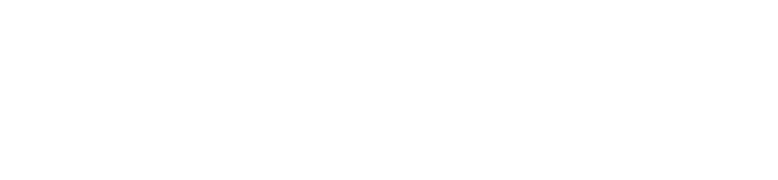
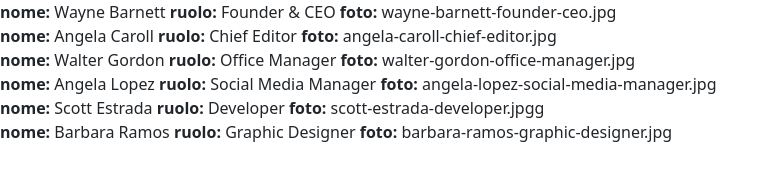
Before and after one commit to albertotaddeucci/js-our-team, a plain HTML site: page index.html in a window 1280 px wide. Shown: the whole page, without its empty margins (0-778 px from the left). Drawn offline with nearby package versions, Linux system fonts and the light colour scheme.

Commit message:
milestone 2

```diff
--- a/index.html
+++ b/index.html
@@ -14,6 +14,7 @@
 </head>
 <body>
 
+    <div></div>
 
 
 
--- a/js/script.js
+++ b/js/script.js
@@ -33,16 +33,21 @@ const teamMembers = [
     }
 ];
 
+//variabile per stampa in pagina
+const membersElement = document.querySelector("div");
 
 //stampa in console delle varie proprietà degli oggetti
 for (i=0; i<teamMembers.length;i++){
 
     let actualMember = teamMembers[i];
 
+    //ciclo for-in per proprietà oggeto
     for (let key in actualMember){
-        console.log(`${key}: ${actualMember[key]}`);
+
+        membersElement.innerHTML += `<b>${key}:</b> ${actualMember[key]} `
 
     }
-    console.log("_______");
+
+    membersElement.innerHTML += "<br>"
 
 }
```
